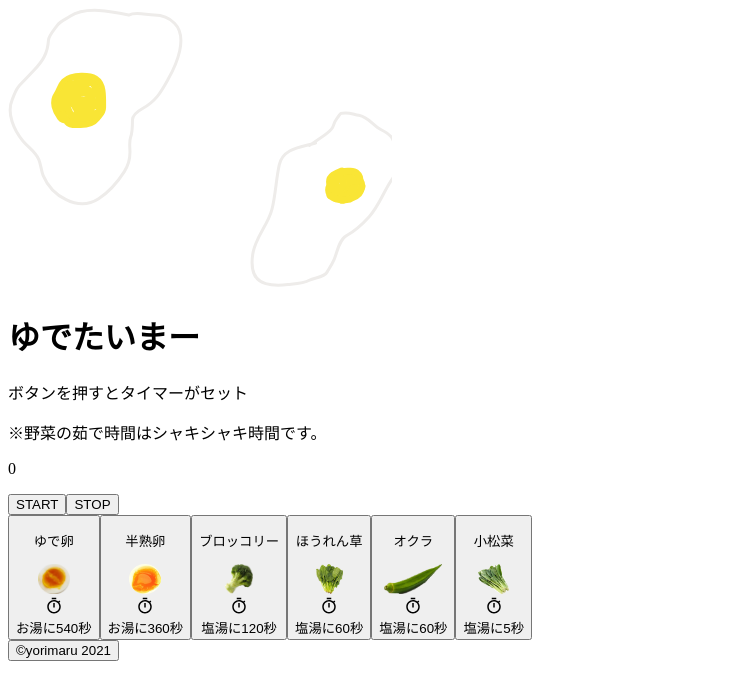
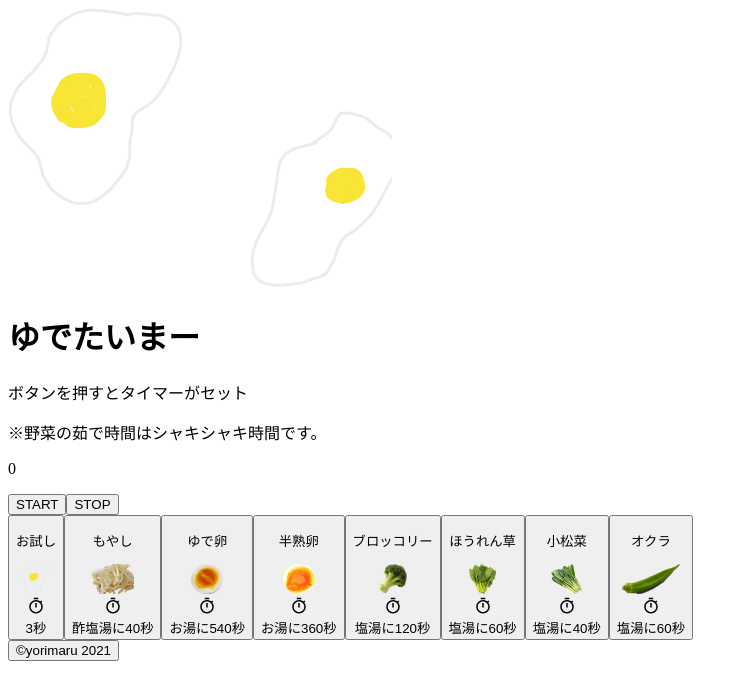
Before and after one commit to fumiee/timer, a Next.js app: page / in a window 1280 px wide. Shown: the top 700 px of the page, without its empty margins (0-748 px from the left). Built offline with nearby package versions, Linux system fonts and the light colour scheme.

Commit message:
リファクタリングと要素追加

```diff
--- a/src/component/Footer.tsx
+++ b/src/component/Footer.tsx
@@ -1,13 +1,13 @@
-import { FC } from "react";
+import { FC, memo } from "react";
 
 type Props = {
   countup: () => void;
 };
 
-export const Footer: FC<Props> = (props) => {
+export const Footer: FC<Props> = memo((props) => {
   return (
-    <footer className="">
+    <footer className="text-sm my-3">
       <button onClick={props.countup}>©yorimaru 2021</button>
     </footer>
   );
-};
+});
--- a/src/component/Main.tsx
+++ b/src/component/Main.tsx
@@ -1,7 +1,4 @@
-import { type } from "node:os";
-import React, { FC, useCallback, useState } from "react";
-import { Footer } from "./Footer";
-import { Timer } from "./Timer";
+import { FC, memo } from "react";
 
 type ITEM = {
   img: string;
@@ -11,6 +8,8 @@ type ITEM = {
 };
 
 const ITEM = [
+  { img: "/photo/prac.svg", title: "お試し", time: 3, solt: "" },
+  { img: "/photo/moyashi.png", title: "もやし", time: 40, solt: "酢塩湯に" },
   {
     img: "/photo/yudetamago.png",
     title: "ゆで卵",
@@ -30,15 +29,15 @@ const ITEM = [
     time: 60,
     solt: "塩湯に",
   },
+  { img: "/photo/komatuna.png", title: "小松菜", time: 40, solt: "塩湯に" },
   { img: "/photo/okura.png", title: "オクラ", time: 60, solt: "塩湯に" },
-  { img: "/photo/komatuna.png", title: "小松菜", time: 5, solt: "塩湯に" },
 ];
 
 type MainProps = {
   handleChange: (timeNum: number) => () => void;
 };
 
-export const Main: FC<MainProps> = (props) => {
+export const Main: FC<MainProps> = memo((props) => {
   return (
     <div className="flex-wrap flex justify-around">
       {ITEM.map((item) => {
@@ -68,4 +67,4 @@ export const Main: FC<MainProps> = (props) => {
       })}
     </div>
   );
-};
+});
--- /dev/null
+++ b/src/component/StartStop.tsx
@@ -0,0 +1,19 @@
+import { FC, memo } from "react";
+
+type Props = {
+  start: () => void;
+  pause: () => void;
+};
+
+export const StartStop: FC<Props> = memo((props) => {
+  return (
+    <div className="text-xl bg-pink bg-opacity-40 w-screen h-14 font-mono flex justify-around">
+      <button onClick={props.start} className="w-1/2">
+        START
+      </button>
+      <button onClick={props.pause} className="w-1/2">
+        STOP
+      </button>
+    </div>
+  );
+});
--- a/src/component/Timer.tsx
+++ b/src/component/Timer.tsx
@@ -1,33 +1,9 @@
 import { FC } from "react";
-import { useTimer } from "../useTimer";
-import { yuderetayo } from "../../public/yuderetayo";
-import { bird } from "../../public/bird";
 
 type Props = {
   time: number;
-  count: number;
 };
 
 export const Timer: FC<Props> = (props) => {
-  const { time, start, pause } = useTimer({
-    initialTime: props.time,
-    endTime: 0,
-    onTimeOver: () => {
-      new Audio(props.count > 5 ? yuderetayo : bird).play();
-    },
-  });
-
-  return (
-    <>
-      <p className="text-5xl m-10 font-base">{time}</p>
-      <div className="text-xl bg-pink bg-opacity-40 w-screen h-14 font-mono flex justify-around">
-        <button onClick={start} className="w-1/2">
-          START
-        </button>
-        <button onClick={pause} className="w-1/2">
-          STOP
-        </button>
-      </div>
-    </>
-  );
+  return <p className="text-5xl m-10 font-base">{props.time}</p>;
 };
--- a/src/pages/index.tsx
+++ b/src/pages/index.tsx
@@ -3,46 +3,55 @@ import { Main } from "../component/Main";
 import { Html } from "next/document";
 import { Footer } from "../component/Footer";
 import { Timer } from "../component/Timer";
+import { useTimer } from "../useTimer";
+import { yuderetayo } from "../../public/yuderetayo";
+import { bird } from "../../public/bird";
+import { StartStop } from "../component/StartStop";
 
-{
-  /* <Html lang="ja"> */
-}
 const Home = () => {
   const [count, setCount] = useState(1);
   const countup = () => {
     setCount((count) => count + 1);
   };
 
-  const [time, setTime] = useState<number>(0);
+  const { time, start, pause, reset } = useTimer({
+    endTime: 0,
+    onTimeOver: () => {
+      new Audio(count > 5 ? yuderetayo : bird).play();
+    },
+  });
+
   const handleChange = useCallback(
     (timeNum: number) => () => {
-      setTime(timeNum);
+      reset(timeNum);
     },
-    [time]
+    []
   );
+
   return (
-    <div className="text-center font-base grid">
-      <div className="relative flex justify-center mt-7">
-        <img src="/photo/egg2.svg" alt="たまごの絵" className="mb-24" />
-        <div className="absolute">
-          <header>
-            <h1 className="mb-5 mt-20 text-3xl">ゆでたいまー</h1>
+    <div className="text-center font-base mt-6 flex-col flex min-h-screen">
+      <div className="flex-1">
+        <div className="relative">
+          <img
+            src="/photo/egg2.svg"
+            alt="たまごの絵"
+            className="mb-20 m-auto"
+          />
+          <header className="absolute top-16 left-0">
+            <h1 className="mb-5 text-3xl">ゆでたいまー</h1>
             <p className="text-base">ボタンを押すとタイマーがセット</p>
             <p className="text-xs mt-1">
               ※野菜の茹で時間はシャキシャキ時間です。
             </p>
-            <Timer time={time} count={count} />
+            <Timer time={time} />
+            <StartStop start={start} pause={pause} />
           </header>
-          <div>
-            <Main handleChange={handleChange} />
-          </div>
-          <div className="text-sm my-3 bottom-0">
-            <Footer countup={countup} />
-          </div>
+          <Main handleChange={handleChange} />
         </div>
       </div>
+      <Footer countup={countup} />
     </div>
   );
 };
-// </Html>
+
 export default Home;
--- a/src/useTimer/index.ts
+++ b/src/useTimer/index.ts
@@ -22,6 +22,10 @@ export const useTimer = ({
   const start = useCallback(() => {
     dispatch({ type: "start", payload: { initialTime } });
   }, [initialTime]);
+
+  const reset = useCallback((resetTime: number) => {
+    dispatch({ type: "reset", payload: { initialTime: resetTime } });
+  }, []);
 
   useEffect(() => {
     dispatch({ type: "reset", payload: { initialTime } });
@@ -60,5 +64,5 @@ export const useTimer = ({
     };
   }, [status, interval, time]);
 
-  return { pause, start, status, time };
+  return { pause, start, status, time, reset };
 };
--- a/src/useTimer/reducer.ts
+++ b/src/useTimer/reducer.ts
@@ -23,12 +23,10 @@ export const reducer = (state: State, action: TimerActionsType): State => {
       };
     }
     case "start": {
-      const { initialTime } = action.payload;
-
       return {
         ...state,
         status: "RUNNING",
-        time: state.status === "STOPPED" ? initialTime : state.time,
+        time: state.time,
       };
     }
     case "stop": {
--- a/src/useTimer/types.ts
+++ b/src/useTimer/types.ts
@@ -10,6 +10,7 @@ export type Config = {
 export type ReturnValue = {
   pause: () => void;
   start: () => void;
+  reset: (time: number) => void;
   status: Status;
   time: number;
 };
```
Also changed, not shown: src/useTimer/actions.ts (+9 -1 lines), public/photo/moyashi.png (added), public/photo/prac.svg (added).
